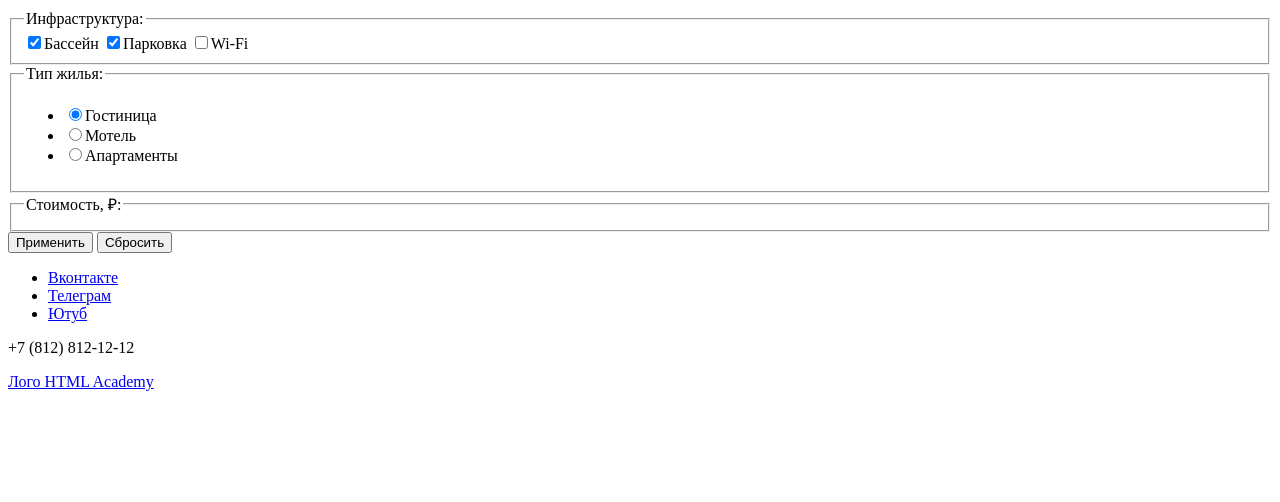
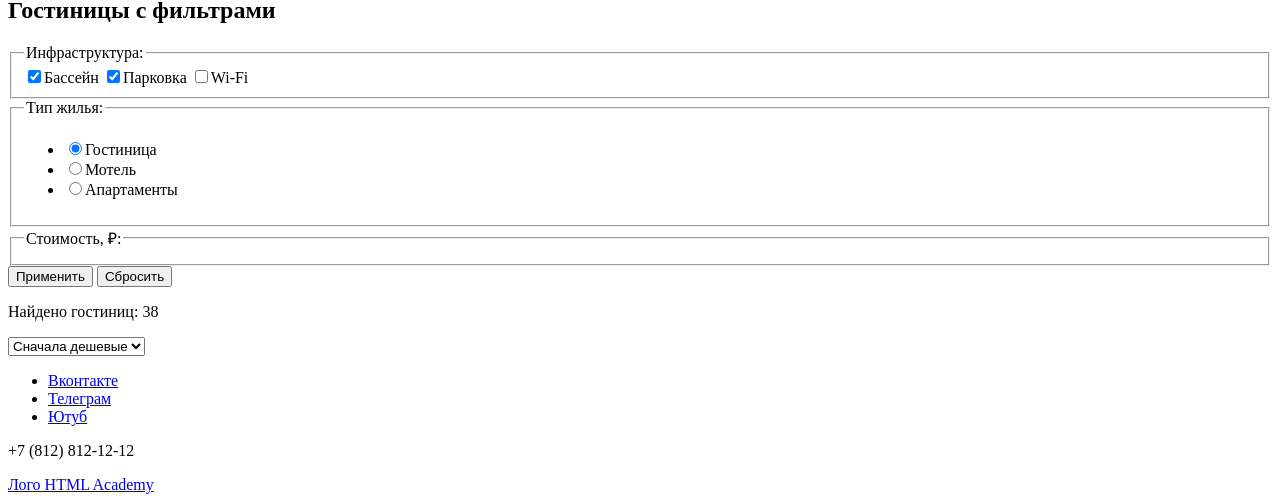
Before and after one commit to JustHipsTer/solo_sedona, a plain HTML site: page catalog.html in a window 1280 px wide. Shown: the part 349-851 px from the top of the page. Before the commit the page ends 800 px from the top, so only its background shows below. Drawn offline with Linux system fonts and the light colour scheme.

Commit message:
catalog.html
Перед джемом это пока все.
Не начал еще карочки товаров + там остались маленькие иконки ...

ушел на джем. Вечером и ночью продолжу. Я хочу за ночь 2 страница с разметкой уже точно иметь!

```diff
--- a/catalog.html
+++ b/catalog.html
@@ -47,7 +47,7 @@
     </header>
     <!--Main-->
     <main class="main-inner">
-        <header class="innter-header">
+        <header> class="innter-header">
             <h1 class="inner-header-title">Гостиницы Седоны</h1>
             <!--Хлебные крошки-->
                     <ul class="breadcrumbs">
@@ -58,7 +58,7 @@
                             <a class="breadcrumbs-link" href="catalog.html">Гостиницы</a>
                         </li>
                     </ul>
-                    <!--Сразу делаю фильтрацию отелей с чекбоксами-->
+         </header>
          <section class="catalog-hotels">
              <h2 class="visually-hidden">Гостиницы с фильтрами</h2>
             <!--Формы с фильтрацией-->
@@ -99,12 +99,15 @@
                  <fieldset class="catalog-filter-group">
                      <legend class="class-filter-title">Стоимость, ₽:</legend>
                  </fieldset>
+                 <!--Тут еще выше допишем код-->
                  <button class="button" type="submit">Применить</button>
                  <button class="button" type="reset">Сбросить</button>
              </form>
          </section>
-                </header>
-        </header>
+         <p class="text-founded-hotel">Найдено гостиниц: 38</p>
+         <select class="dropdown" aria-label="Сортировка">
+            <option value="cheap">Сначала дешевые</option>
+        </select>
 
      </main>
     <!--Футер-->
```
Lines whose indentation alone changed are shown as unchanged.
